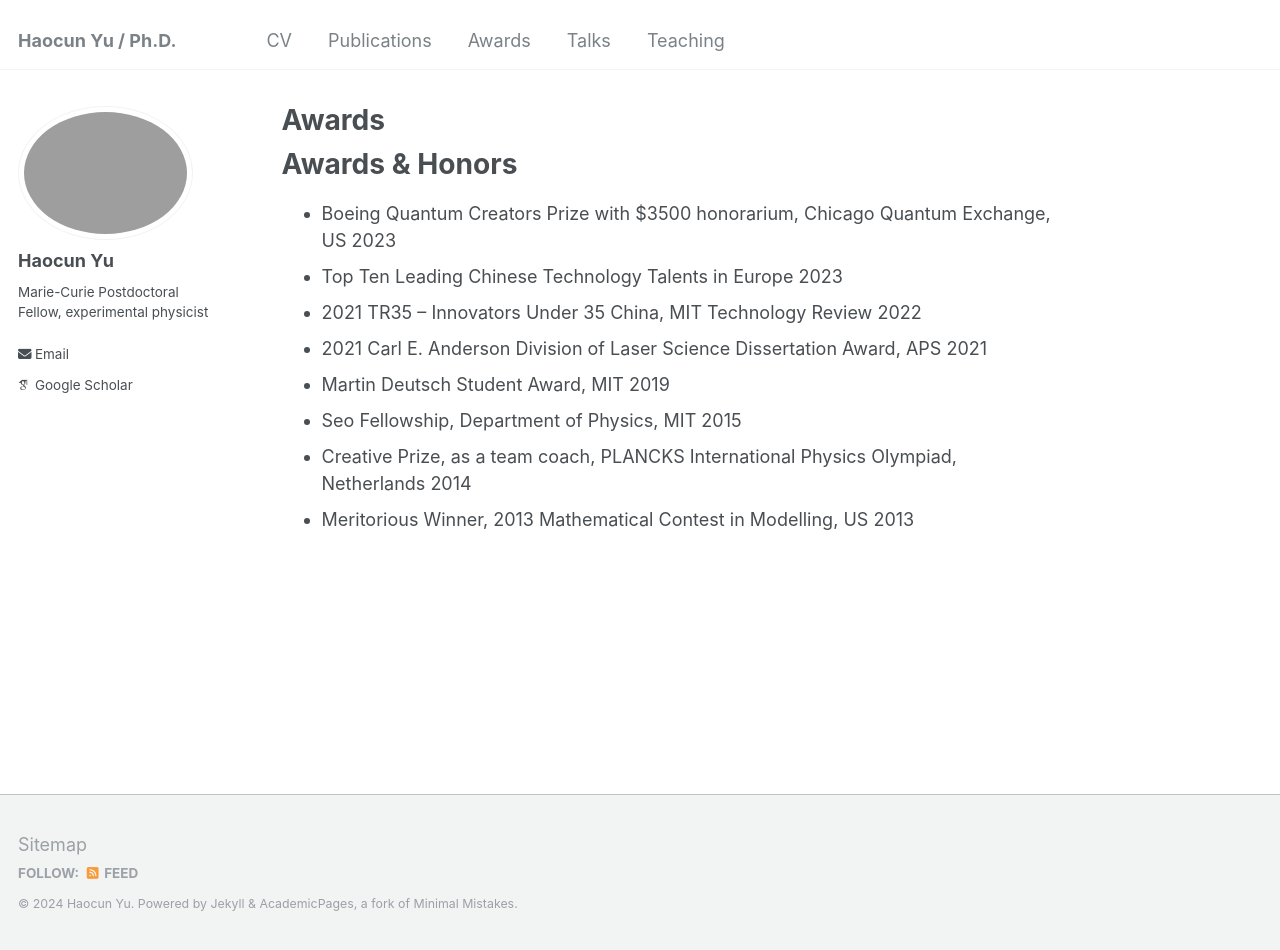
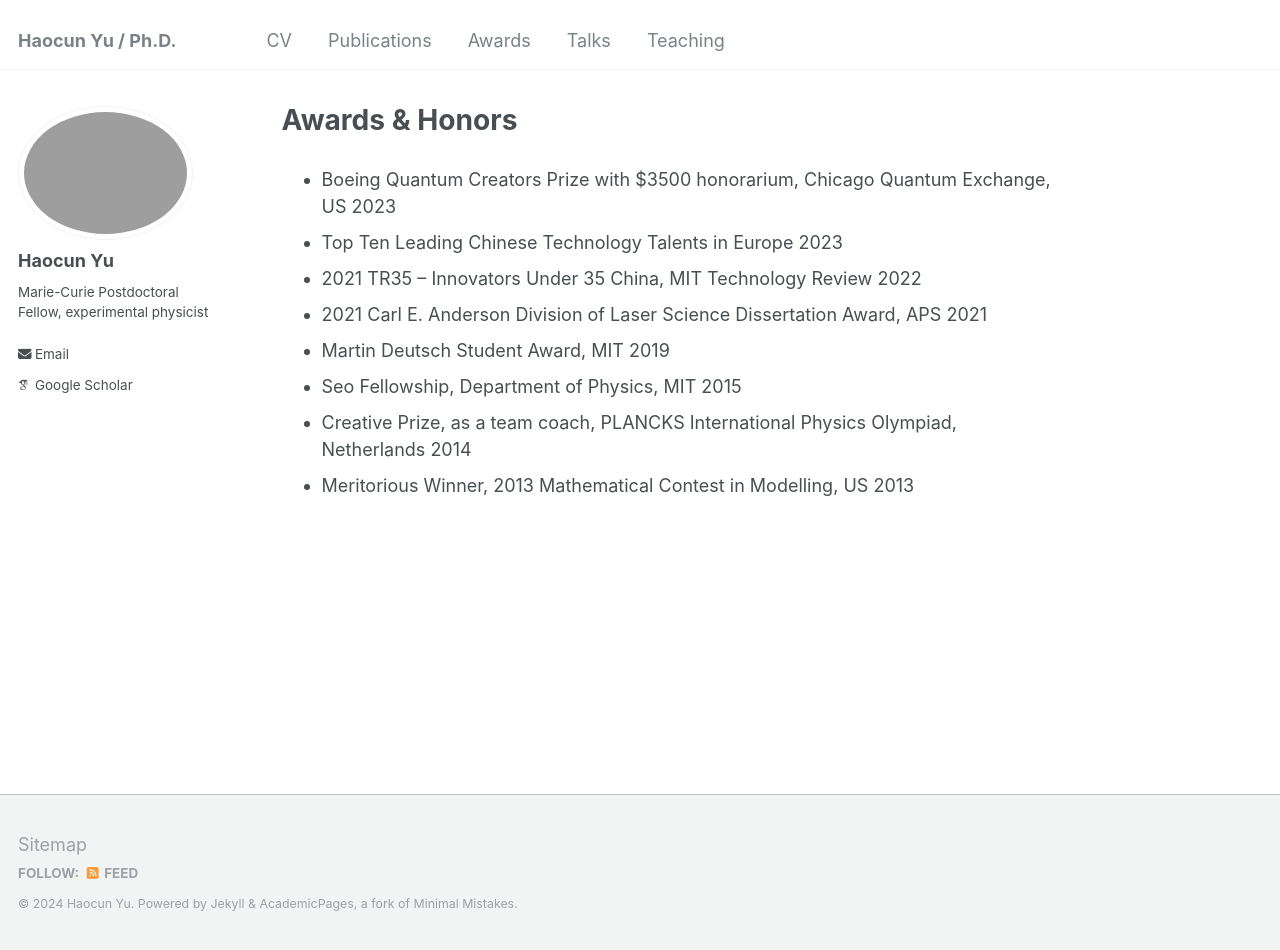
Before and after one commit to Haocun/haocun.github.io, a Jekyll site: the page built from _pages/awards.md, in a window 1280 px wide and 950 px high. Built offline with Jekyll 4.4.1, drawn with Linux system fonts in a browser that asks for light colours; some web fonts are replaced.

Commit message:
Update title

```diff
--- a/_pages/awards.md
+++ b/_pages/awards.md
@@ -1,11 +1,10 @@
 ---
 permalink: /awards/
-title: "Awards"
+title: "Awards & Honors"
 author_profile: true
 ---
 
 
-# Awards & Honors
 * Boeing Quantum Creators Prize with $3500 honorarium, Chicago Quantum Exchange, US 	2023
 * Top Ten Leading Chinese Technology Talents in Europe	2023
 * 2021 TR35 – Innovators Under 35 China, MIT Technology Review	2022
```
